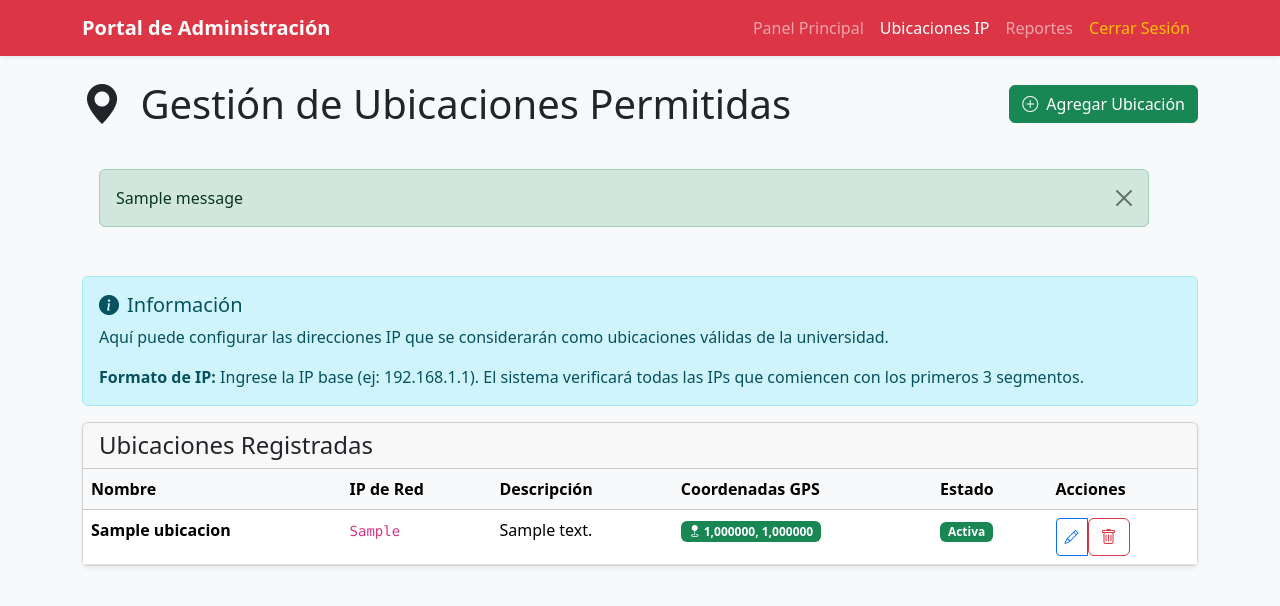
After one commit to D4V1DEB/TI2, a Django app: page /secretaria/ubicaciones/ in a window 1280 px wide. The commit adds this page. Shown: the top 606 px of the page. Run offline with Django 4.2, Linux system fonts and the light colour scheme; tables that the repository leaves empty hold one stand-in row (values such as "Sample post"); one stand-in notice (Sample message) is shown.

Commit message:
feat: Agrega vistas de secretaría para dashboard de alertas y gestión de ubicaciones IP(momentaneo)

```diff
--- /dev/null
+++ b/Templates/secretaria/ubicaciones.html
@@ -0,0 +1,239 @@
+<!doctype html>
+<html lang="es">
+<head>
+    <meta charset="utf-8">
+    <meta name="viewport" content="width=device-width, initial-scale=1">
+    <link href="https://cdn.jsdelivr.net/npm/bootstrap@5.3.2/dist/css/bootstrap.min.css" rel="stylesheet">
+    <link rel="stylesheet" href="https://cdn.jsdelivr.net/npm/bootstrap-icons@1.11.1/font/bootstrap-icons.css">
+    <title>Gestión de Ubicaciones</title>
+</head>
+<body class="bg-light">
+
+    <nav class="navbar navbar-expand-lg navbar-dark bg-danger shadow-sm">
+        <div class="container">
+            <a class="navbar-brand fw-bold" href="#">Portal de Administración</a>
+            <div class="collapse navbar-collapse">
+                <ul class="navbar-nav ms-auto">
+                    <li class="nav-item"><a class="nav-link" href="{% url 'presentacion:dashboard_secretaria' %}">Panel Principal</a></li>
+                    <li class="nav-item"><a class="nav-link active" href="{% url 'presentacion:gestionar_ubicaciones' %}">Ubicaciones IP</a></li>
+                    <li class="nav-item"><a class="nav-link" href="#">Reportes</a></li>
+                    <li class="nav-item"><a class="nav-link text-warning" href="#">Cerrar Sesión</a></li>
+                </ul>
+            </div>
+        </div>
+    </nav>
+
+    <main class="container mt-4">
+        <div class="d-flex justify-content-between align-items-center mb-4">
+            <h1 class="mb-0">
+                <i class="bi bi-geo-alt-fill me-2"></i>
+                Gestión de Ubicaciones Permitidas
+            </h1>
+            <button class="btn btn-success" data-bs-toggle="modal" data-bs-target="#modalAgregar">
+                <i class="bi bi-plus-circle me-2"></i>Agregar Ubicación
+            </button>
+        </div>
+
+        {% if messages %}
+        <div class="alert alert-dismissible fade show" role="alert">
+            {% for message in messages %}
+            <div class="alert alert-{{ message.tags }}">
+                {{ message }}
+                <button type="button" class="btn-close" data-bs-dismiss="alert"></button>
+            </div>
+            {% endfor %}
+        </div>
+        {% endif %}
+
+        <!-- Información sobre IPs -->
+        <div class="alert alert-info">
+            <h5 class="alert-heading"><i class="bi bi-info-circle-fill me-2"></i>Información</h5>
+            <p>Aquí puede configurar las direcciones IP que se considerarán como ubicaciones válidas de la universidad.</p>
+            <p class="mb-0">
+                <strong>Formato de IP:</strong> Ingrese la IP base (ej: 192.168.1.1).
+                El sistema verificará todas las IPs que comiencen con los primeros 3 segmentos.
+            </p>
+        </div>
+
+        <!-- Tabla de ubicaciones -->
+        <div class="card shadow-sm">
+            <div class="card-header">
+                <h4 class="mb-0">Ubicaciones Registradas</h4>
+            </div>
+            <div class="table-responsive">
+                <table class="table table-hover mb-0">
+                    <thead class="table-light">
+                        <tr>
+                            <th>Nombre</th>
+                            <th>IP de Red</th>
+                            <th>Descripción</th>
+                            <th>Coordenadas GPS</th>
+                            <th>Estado</th>
+                            <th>Acciones</th>
+                        </tr>
+                    </thead>
+                    <tbody>
+                        {% if ubicaciones %}
+                        {% for ubicacion in ubicaciones %}
+                        <tr>
+                            <td><strong>{{ ubicacion.nombre }}</strong></td>
+                            <td><code>{{ ubicacion.ip_red }}</code></td>
+                            <td>{{ ubicacion.descripcion|truncatewords:10 }}</td>
+                            <td>
+                                {% if ubicacion.latitud and ubicacion.longitud %}
+                                <span class="badge bg-success">
+                                    <i class="bi bi-geo-fill"></i>
+                                    {{ ubicacion.latitud }}, {{ ubicacion.longitud }}
+                                </span>
+                                {% else %}
+                                <span class="text-muted">Sin GPS</span>
+                                {% endif %}
+                            </td>
+                            <td>
+                                {% if ubicacion.activa %}
+                                <span class="badge bg-success">Activa</span>
+                                {% else %}
+                                <span class="badge bg-secondary">Inactiva</span>
+                                {% endif %}
+                            </td>
+                            <td>
+                                <div class="btn-group btn-group-sm">
+                                    <button class="btn btn-outline-primary"
+                                            onclick="editarUbicacion({{ ubicacion.id }}, '{{ ubicacion.nombre }}', '{{ ubicacion.ip_red }}', '{{ ubicacion.descripcion }}', {{ ubicacion.activa|yesno:'true,false' }})">
+                                        <i class="bi bi-pencil"></i>
+                                    </button>
+                                    <form method="POST" action="{% url 'presentacion:eliminar_ubicacion' ubicacion.id %}"
+                                          style="display: inline;"
+                                          onsubmit="return confirm('¿Está seguro de eliminar esta ubicación?');">
+                                        {% csrf_token %}
+                                        <button type="submit" class="btn btn-outline-danger">
+                                            <i class="bi bi-trash"></i>
+                                        </button>
+                                    </form>
+                                </div>
+                            </td>
+                        </tr>
+                        {% endfor %}
+                        {% else %}
+                        <tr>
+                            <td colspan="6" class="text-center text-muted py-4">
+                                <i class="bi bi-inbox fs-1 d-block mb-2"></i>
+                                No hay ubicaciones registradas
+                            </td>
+                        </tr>
+                        {% endif %}
+                    </tbody>
+                </table>
+            </div>
+        </div>
+    </main>
+
+    <!-- Modal Agregar Ubicación -->
+    <div class="modal fade" id="modalAgregar" tabindex="-1">
+        <div class="modal-dialog">
+            <div class="modal-content">
+                <div class="modal-header">
+                    <h5 class="modal-title">
+                        <i class="bi bi-plus-circle me-2"></i>Agregar Nueva Ubicación
+                    </h5>
+                    <button type="button" class="btn-close" data-bs-dismiss="modal"></button>
+                </div>
+                <form method="POST" action="{% url 'presentacion:agregar_ubicacion' %}">
+                    {% csrf_token %}
+                    <div class="modal-body">
+                        <div class="mb-3">
+                            <label class="form-label">Nombre de la Ubicación *</label>
+                            <input type="text" class="form-control" name="nombre"
+                                   placeholder="Ej: Laboratorio 1, Sala Profesores" required>
+                        </div>
+                        <div class="mb-3">
+                            <label class="form-label">Dirección IP *</label>
+                            <input type="text" class="form-control" name="ip_red"
+                                   placeholder="Ej: 192.168.1.1" required
+                                   pattern="^(?:[0-9]{1,3}\.){3}[0-9]{1,3}$"
+                                   title="Formato: xxx.xxx.xxx.xxx">
+                            <small class="form-text text-muted">
+                                Ingrese la IP base de la red. El sistema verificará el rango completo.
+                            </small>
+                        </div>
+                        <div class="mb-3">
+                            <label class="form-label">Descripción</label>
+                            <textarea class="form-control" name="descripcion" rows="2"
+                                      placeholder="Descripción adicional (opcional)"></textarea>
+                        </div>
+                        <div class="mb-3 form-check">
+                            <input type="checkbox" class="form-check-input" name="activa"
+                                   id="activa" checked>
+                            <label class="form-check-label" for="activa">
+                                Ubicación activa
+                            </label>
+                        </div>
+                    </div>
+                    <div class="modal-footer">
+                        <button type="button" class="btn btn-secondary" data-bs-dismiss="modal">Cancelar</button>
+                        <button type="submit" class="btn btn-success">
+                            <i class="bi bi-check-circle me-2"></i>Guardar
+                        </button>
+                    </div>
+                </form>
+            </div>
+        </div>
+    </div>
+
+    <!-- Modal Editar Ubicación -->
+    <div class="modal fade" id="modalEditar" tabindex="-1">
+        <div class="modal-dialog">
+            <div class="modal-content">
+                <div class="modal-header">
+                    <h5 class="modal-title">
+                        <i class="bi bi-pencil me-2"></i>Editar Ubicación
+                    </h5>
+                    <button type="button" class="btn-close" data-bs-dismiss="modal"></button>
+                </div>
+                <form method="POST" id="formEditar">
+                    {% csrf_token %}
+                    <div class="modal-body">
+                        <div class="mb-3">
+                            <label class="form-label">Nombre de la Ubicación *</label>
+                            <input type="text" class="form-control" name="nombre" id="edit_nombre" required>
+                        </div>
+                        <div class="mb-3">
+                            <label class="form-label">Dirección IP *</label>
+                            <input type="text" class="form-control" name="ip_red" id="edit_ip_red" required
+                                   pattern="^(?:[0-9]{1,3}\.){3}[0-9]{1,3}$">
+                        </div>
+                        <div class="mb-3">
+                            <label class="form-label">Descripción</label>
+                            <textarea class="form-control" name="descripcion" id="edit_descripcion" rows="2"></textarea>
+                        </div>
+                        <div class="mb-3 form-check">
+                            <input type="checkbox" class="form-check-input" name="activa" id="edit_activa">
+                            <label class="form-check-label" for="edit_activa">
+                                Ubicación activa
+                            </label>
+                        </div>
+                    </div>
+                    <div class="modal-footer">
+                        <button type="button" class="btn btn-secondary" data-bs-dismiss="modal">Cancelar</button>
+                        <button type="submit" class="btn btn-primary">
+                            <i class="bi bi-check-circle me-2"></i>Actualizar
+                        </button>
+                    </div>
+                </form>
+            </div>
+        </div>
+    </div>
+
+    <script src="https://cdn.jsdelivr.net/npm/bootstrap@5.3.2/dist/js/bootstrap.bundle.min.js"></script>
+    <script>
+        function editarUbicacion(id, nombre, ip, descripcion, activa) {
+            document.getElementById('formEditar').action = "{% url 'presentacion:dashboard_secretaria' %}".replace('dashboard/', 'ubicacion/' + id + '/editar/');
+            document.getElementById('edit_nombre').value = nombre;
+            document.getElementById('edit_ip_red').value = ip;
+            document.getElementById('edit_descripcion').value = descripcion;
+            document.getElementById('edit_activa').checked = activa;
+            new bootstrap.Modal(document.getElementById('modalEditar')).show();
+        }
+    </script>
+</body>
+</html>
```
Also changed, not shown: Templates/secretaria/dashboard.html (+78 -15 lines), Templates/secretaria/gestionar_solicitud.html (added, +129 -0 lines), Templates/secretaria/listar_solicitudes.html (added, +101 -0 lines).
